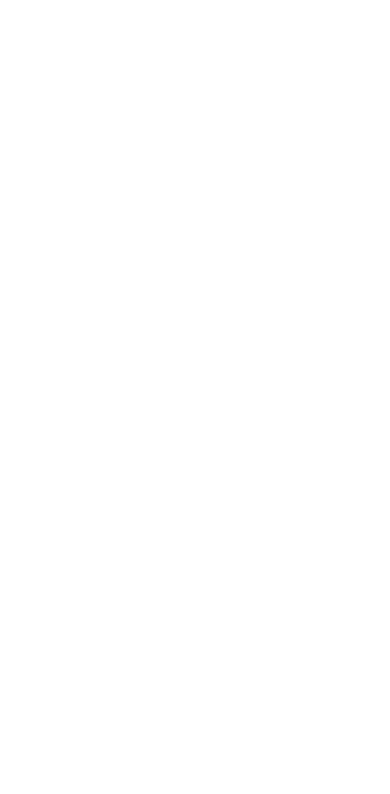
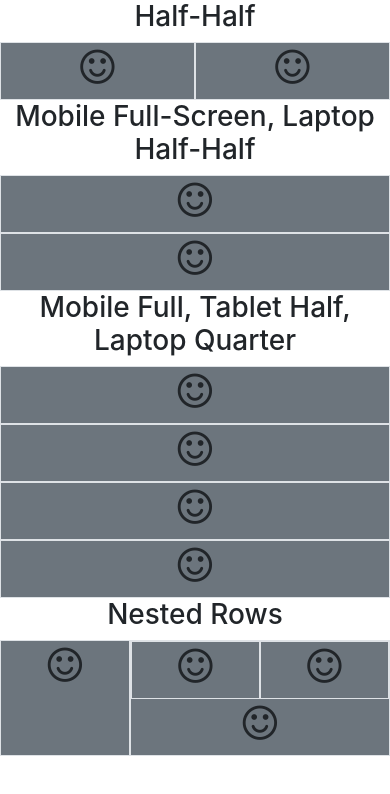
Before and after one commit to NathanMQuam/Bootstrap-Clonesites, a plain HTML site: page smiley-clone/index.html in a window 390 px wide. Drawn offline with nearby package versions, Linux system fonts and the light colour scheme.

Commit message:
Smileys are responsive

```diff
--- a/smiley-clone/index.html
+++ b/smiley-clone/index.html
@@ -17,19 +17,103 @@
 
 <body>
 
-   <header class="container">
+   <header class="container-fluid">
 
    </header>
 
 
 
-   <main class="container">
+   <main class="container-fluid text-center">
+      <div class="row">
+         <div class="col">
+            <h3>
+               Half-Half
+            </h3>
+         </div>
+      </div>
+      <div class="row bg-secondary">
+         <div class="col-6 border">
+            <h1><i class="fa fa-smile-o" aria-hidden="true"></i></h1>
+         </div>
+         <div class="col-6 border">
+            <h1><i class="fa fa-smile-o" aria-hidden="true"></i></h1>
+         </div>
+      </div>
 
+
+      <div class="row">
+         <div class="col">
+            <h3>
+               Mobile Full-Screen, Laptop Half-Half
+            </h3>
+         </div>
+      </div>
+      <div class="row bg-secondary">
+         <div class="col-12 col-md-6 border">
+            <h1><i class="fa fa-smile-o" aria-hidden="true"></i></h1>
+         </div>
+         <div class="col-12 col-md-6 border">
+            <h1><i class="fa fa-smile-o" aria-hidden="true"></i></h1>
+         </div>
+      </div>
+
+
+      <div class="row">
+         <div class="col">
+            <h3>
+               Mobile Full, Tablet Half, Laptop Quarter
+            </h3>
+         </div>
+      </div>
+      <div class="row bg-secondary">
+         <div class="col-12 col-md-6 col-lg-3 border">
+            <h1><i class="fa fa-smile-o" aria-hidden="true"></i></h1>
+         </div>
+         <div class="col-12 col-md-6 col-lg-3 border">
+            <h1><i class="fa fa-smile-o" aria-hidden="true"></i></h1>
+         </div>
+         <div class="col-12 col-md-6 col-lg-3 border">
+            <h1><i class="fa fa-smile-o" aria-hidden="true"></i></h1>
+         </div>
+         <div class="col-12 col-md-6 col-lg-3 border">
+            <h1><i class="fa fa-smile-o" aria-hidden="true"></i></h1>
+         </div>
+      </div>
+
+
+      <div class="row">
+         <div class="col">
+            <h3>
+               Nested Rows
+            </h3>
+         </div>
+      </div>
+      <div class="row bg-secondary">
+         <div class="col-4 border">
+            <h1><i class="fa fa-smile-o" aria-hidden="true"></i></h1>
+         </div>
+         <div class="col-8 border">
+            <div class="row">
+               <div class="col-6 border">
+                  <h1><i class="fa fa-smile-o" aria-hidden="true"></i></h1>
+               </div>
+               <div class="col-6 border">
+                  <h1><i class="fa fa-smile-o" aria-hidden="true"></i></h1>
+               </div>
+            </div>
+
+            <div class="row">
+               <div class="col">
+                  <h1><i class="fa fa-smile-o" aria-hidden="true"></i></h1>
+               </div>
+            </div>
+         </div>
+      </div>
    </main>
 
 
 
-   <footer class="container">
+   <footer class="container-fluid">
 
    </footer>
 
```
